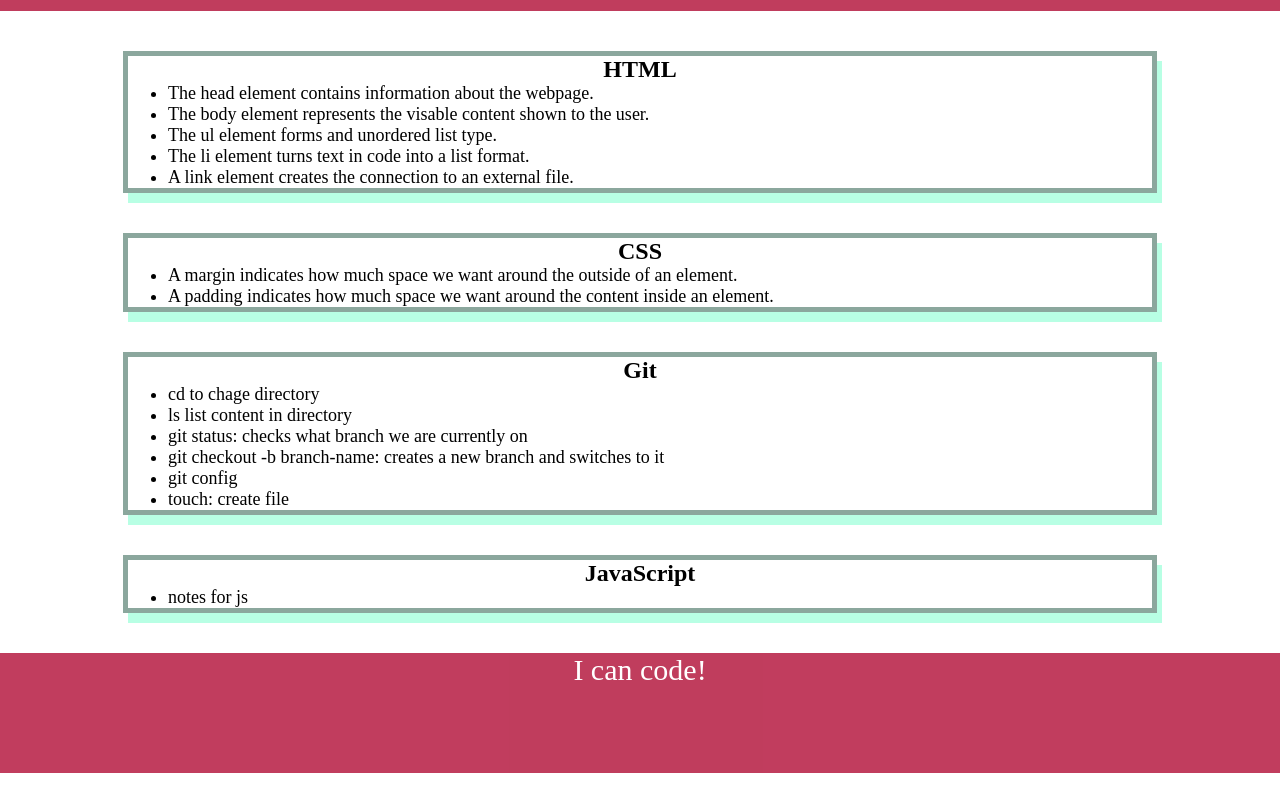
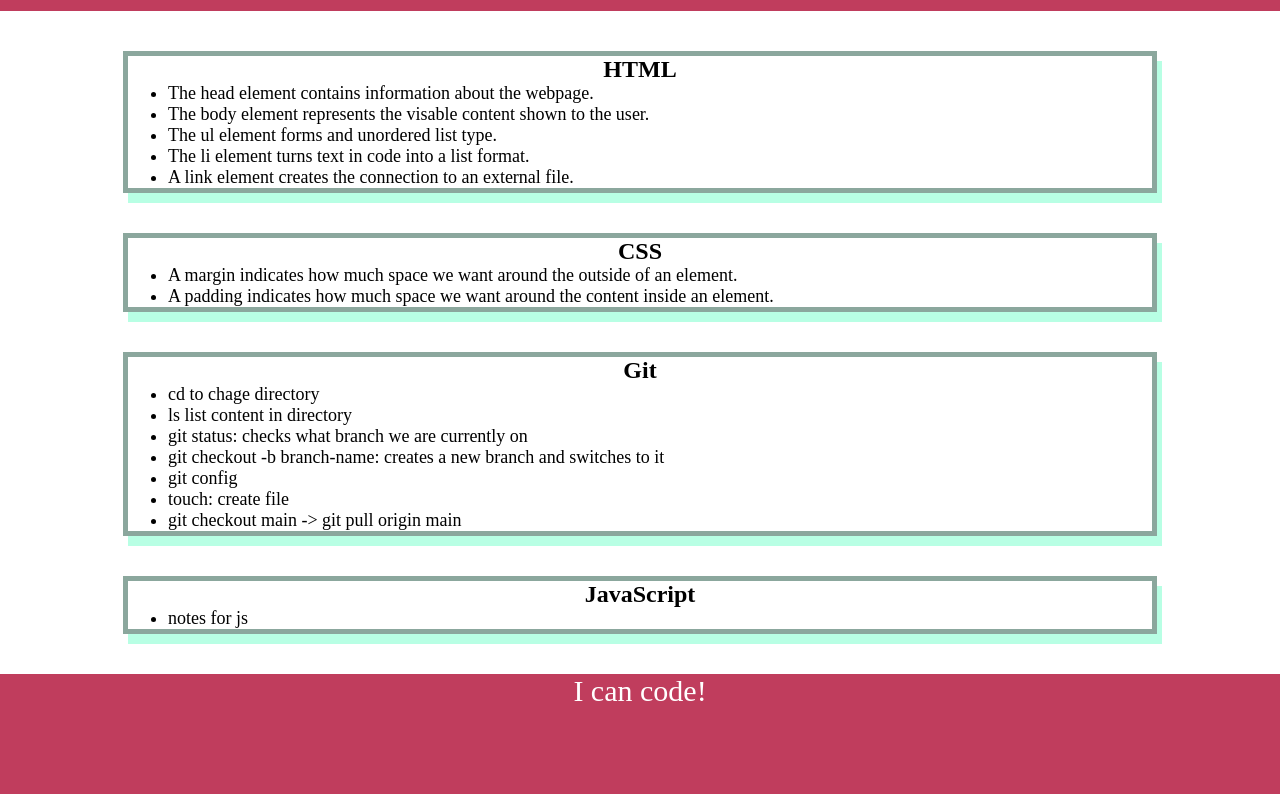
Before and after one commit to Zombear323/prework-study-guide-2023, a plain HTML site: page prework-study-guide/index.html in a window 1280 px wide. Shown: the part 109-903 px from the top of the page. Before the commit the page ends 882 px from the top, so only its background shows below. Drawn offline with Linux system fonts and the light colour scheme.

Commit message:
git note

```diff
--- a/prework-study-guide/index.html
+++ b/prework-study-guide/index.html
@@ -39,6 +39,7 @@
           <li>git checkout -b branch-name: creates a new branch and switches to it</li>
           <li>git config</li>
           <li>touch: create file</li>
+          <li>git checkout main -> git pull origin main</li>
         </ul>
       </section>
       <section class="card" id="javascript-section">
```
